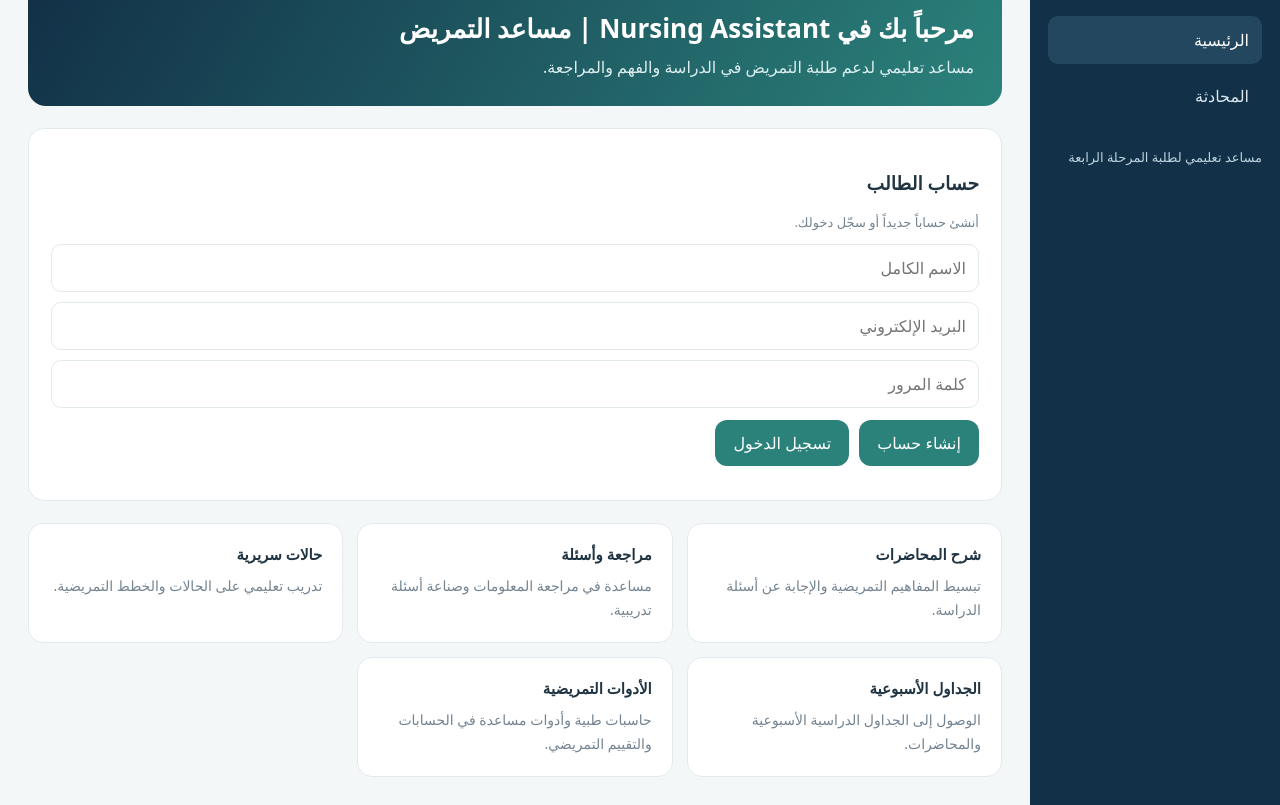
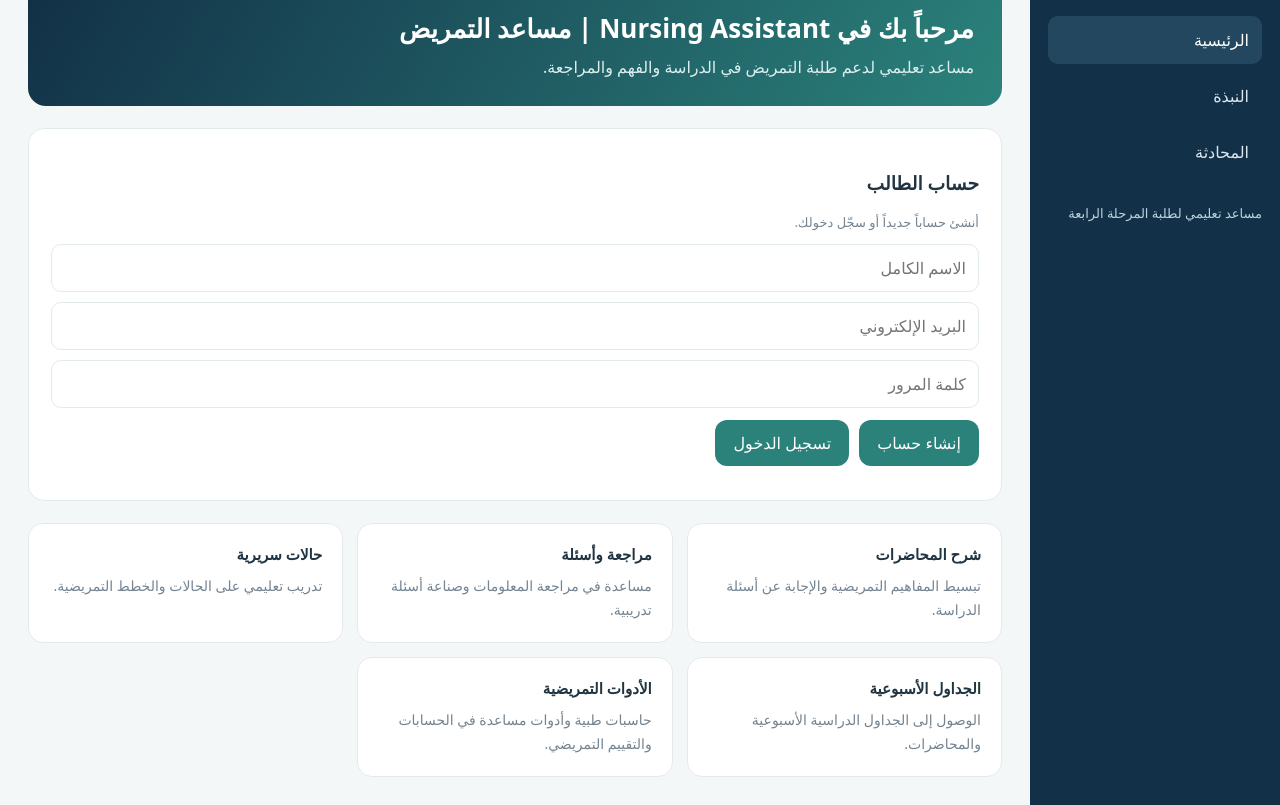
Before and after one commit to vevosgah-cell/Nursing-Assistant-Bot-, a plain HTML site: page index.html in a window 1280 px wide. Shown: the part 116-921 px from the top of the page. Drawn offline with nearby package versions, Linux system fonts and the light colour scheme.

Commit message:
Update index.html

```diff
--- a/index.html
+++ b/index.html
@@ -67,7 +67,7 @@
 <script src="https://cdn.jsdelivr.net/npm/@supabase/supabase-js@2"></script>
 </head>
 <body>
-<div class="app"><aside class="side"><div class="brand">Nursing Assistant | مساعد التمريض <small>مساعد طلبة التمريض جامعة الكوت</small></div><nav class="nav"><button class="active" onclick="show('home',this)">الرئيسية</button><button onclick="show('chatPage',this)">المحادثة</button><button id="adminNav" class="hidden" onclick="show('adminPage',this);loadAdmin()">لوحة الإدارة</button></nav><div class="muted" style="color:#bdd4df"> مساعد تعليمي لطلبة المرحلة الرابعة</div></aside>
+<div class="app"><aside class="side"><div class="brand">Nursing Assistant | مساعد التمريض <small>مساعد طلبة التمريض جامعة الكوت</small></div><nav class="nav"><button class="active" onclick="show('home',this)">الرئيسية</button><button onclick="show('aboutPage',this)">النبذة</button><button onclick="show('chatPage',this)">المحادثة</button><button id="adminNav" class="hidden" onclick="show('adminPage',this);loadAdmin()">لوحة الإدارة</button></nav><div class="muted" style="color:#bdd4df"> مساعد تعليمي لطلبة المرحلة الرابعة</div></aside>
 <main class="main"><header class="top"><h2 id="pageTitle">الرئيسية</h2><span class="tag">نسخة تجريبية بإعداد الطالب: مقتدى عواد </span></header>
 <section id="home" class="content"><div class="welcome"><img src="department-logo.png" alt="Department Logo" style="width:90px;height:auto;position:absolute;top:15px;left:15px;"><h1>مرحباً بك في Nursing Assistant | مساعد التمريض</h1><p>مساعد تعليمي لدعم طلبة التمريض في الدراسة والفهم والمراجعة.</p></div>
 <div id="authbox" class="authbox"><h3>حساب الطالب</h3><p class="muted">أنشئ حساباً جديداً أو سجّل دخولك.</p><input id="fullName" placeholder="الاسم الكامل" autocomplete="name"><input id="email" type="email" placeholder="البريد الإلكتروني" autocomplete="email"><input id="password" type="password" placeholder="كلمة المرور"><div class="actions"><button class="primary" onclick="signup()">إنشاء حساب</button><button class="primary" onclick="login()">تسجيل الدخول</button></div><div id="authStatus" class="status"></div></div>
```
